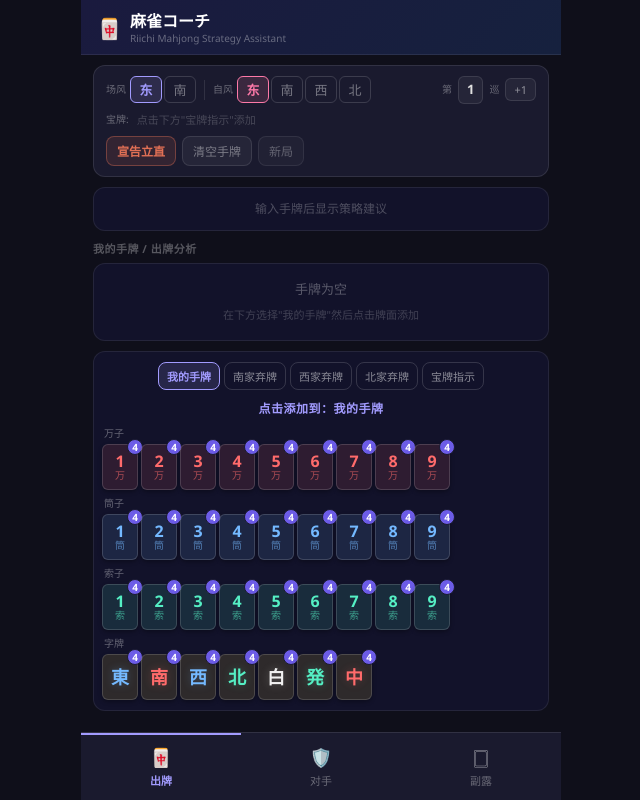
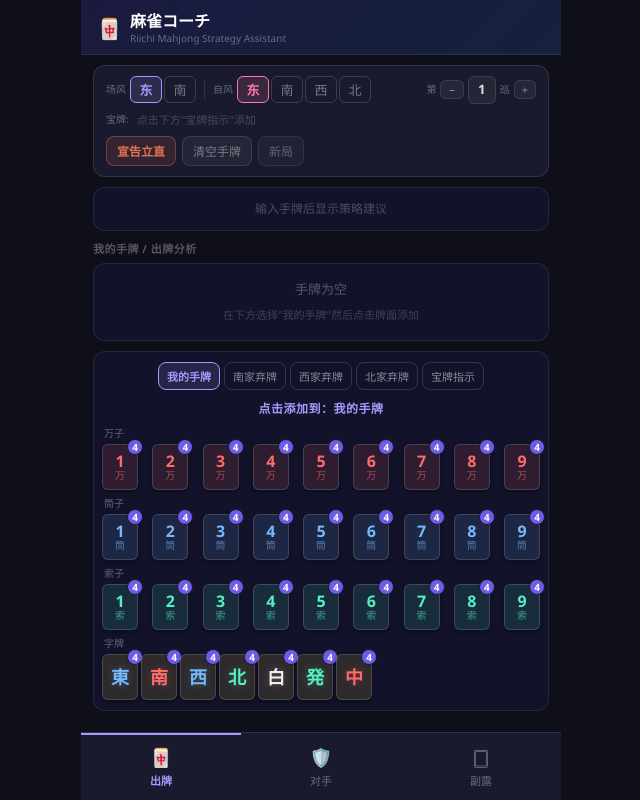
Before and after one commit to weiyigong/mahjong-coach, a React (Vite) app: page / in a window 1280 px wide. Shown: the whole page, without its empty margins (319-959 px from the left). Built offline with nearby package versions, Linux system fonts and the light colour scheme; the HTML template or start-up script is replaced by a standard one.

Commit message:
fix: UI polish - mobile viewport, opponent panel overlap, turn counter

```diff
--- a/src/App.tsx
+++ b/src/App.tsx
@@ -29,6 +29,11 @@ export const App: React.FC = () => {
     if (hand.length < 2) return null;
     return calcStrategy(gameState);
   }, [gameState]);
+
+  const handleTabChange = (tabId: TabId) => {
+    setActiveTab(tabId);
+    window.scrollTo({ top: 0, behavior: 'instant' });
+  };
 
   const handleTileClick = (tile: Tile) => {
     setSelectedTileId(prev => prev === tile.id ? null : tile.id);
@@ -183,7 +188,7 @@ export const App: React.FC = () => {
         {TAB_CONFIG.map(tab => (
           <button
             key={tab.id}
-            onClick={() => setActiveTab(tab.id)}
+            onClick={() => handleTabChange(tab.id)}
             style={{
               flex: 1,
               padding: '10px 4px 12px',
--- a/src/components/GameHeader.tsx
+++ b/src/components/GameHeader.tsx
@@ -19,6 +19,7 @@ export const GameHeader: React.FC = () => {
     setRoundWind,
     setSeatWind,
     advanceTurn,
+    decrementTurn,
     removeLastDora,
     setPickTarget,
     pickTarget,
@@ -106,8 +107,23 @@ export const GameHeader: React.FC = () => {
         </div>
 
         {/* Turn counter */}
-        <div style={{ display: 'flex', alignItems: 'center', gap: 6 }}>
+        <div style={{ display: 'flex', alignItems: 'center', gap: 4 }}>
           <span style={{ fontSize: 10, color: 'rgba(255,255,255,0.35)' }}>第</span>
+          <button
+            onClick={decrementTurn}
+            style={{
+              background: 'rgba(255,255,255,0.05)',
+              border: '1px solid rgba(255,255,255,0.1)',
+              color: 'rgba(255,255,255,0.5)',
+              borderRadius: 6,
+              padding: '3px 7px',
+              fontSize: 11,
+              cursor: 'pointer',
+              lineHeight: 1,
+            }}
+          >
+            −
+          </button>
           <div
             style={{
               background: 'rgba(255,255,255,0.05)',
@@ -117,6 +133,8 @@ export const GameHeader: React.FC = () => {
               padding: '3px 8px',
               fontSize: 13,
               fontWeight: 700,
+              minWidth: 28,
+              textAlign: 'center',
             }}
           >
             {turnNumber}
@@ -129,12 +147,13 @@ export const GameHeader: React.FC = () => {
               border: '1px solid rgba(255,255,255,0.1)',
               color: 'rgba(255,255,255,0.5)',
               borderRadius: 6,
-              padding: '3px 8px',
+              padding: '3px 7px',
               fontSize: 11,
               cursor: 'pointer',
+              lineHeight: 1,
             }}
           >
-            +1
+            +
           </button>
         </div>
       </div>
--- a/src/components/TilePicker.tsx
+++ b/src/components/TilePicker.tsx
@@ -164,8 +164,8 @@ export const TilePicker: React.FC = () => {
           </div>
           <div style={{
             display: 'flex',
-            gap: 3,
-            flexWrap: 'wrap',
+            justifyContent: 'space-between',
+            flexWrap: 'nowrap',
           }}>
             {suit.values.map(value => {
               const tile = createTile(suit.key, value);
@@ -196,7 +196,7 @@ export const TilePicker: React.FC = () => {
         }}>
           字牌
         </div>
-        <div style={{ display: 'flex', gap: 3, flexWrap: 'wrap' }}>
+        <div style={{ display: 'flex', gap: 3, flexWrap: 'nowrap' }}>
           {honors.map(({ value }) => {
             const tile = createTile('honor', value);
             const remaining = 4 - visibleCounts[tileToIndex(tile)];
--- a/src/index.css
+++ b/src/index.css
@@ -8,6 +8,8 @@
 html {
   background: #0f0f1a;
   color-scheme: dark;
+  /* Account for sticky header when scrolling to anchors */
+  scroll-padding-top: 62px;
 }
 
 body {
--- a/src/store/gameStore.ts
+++ b/src/store/gameStore.ts
@@ -39,6 +39,7 @@ interface GameStore extends GameState {
   setRoundWind: (wind: Wind) => void;
   setSeatWind: (wind: Wind) => void;
   advanceTurn: () => void;
+  decrementTurn: () => void;
   declareRiichi: () => void;
   declareMeld: (meld: Meld) => void;
   declareOpponentRiichi: (position: Wind) => void;
@@ -58,7 +59,9 @@ export const useGameStore = create<GameStore>((set, get) => ({
       const total = state.myHand.length + (state.lastDrawnTile ? 1 : 0) + state.myMelds.length * 3;
       if (total >= 14) return state; // hand full
       const newHand = sortTiles([...state.myHand, newTile]);
-      return { myHand: newHand };
+      // Auto-advance turn when drawing the 14th tile (represents your draw action)
+      const newTurnNumber = total === 13 ? state.turnNumber + 1 : state.turnNumber;
+      return { myHand: newHand, turnNumber: newTurnNumber };
     }),
 
   removeTileFromHand: (tileId) =>
@@ -159,6 +162,7 @@ export const useGameStore = create<GameStore>((set, get) => ({
   }),
 
   advanceTurn: () => set(state => ({ turnNumber: state.turnNumber + 1 })),
+  decrementTurn: () => set(state => ({ turnNumber: Math.max(1, state.turnNumber - 1) })),
 
   declareRiichi: () =>
     set(state => ({
```
